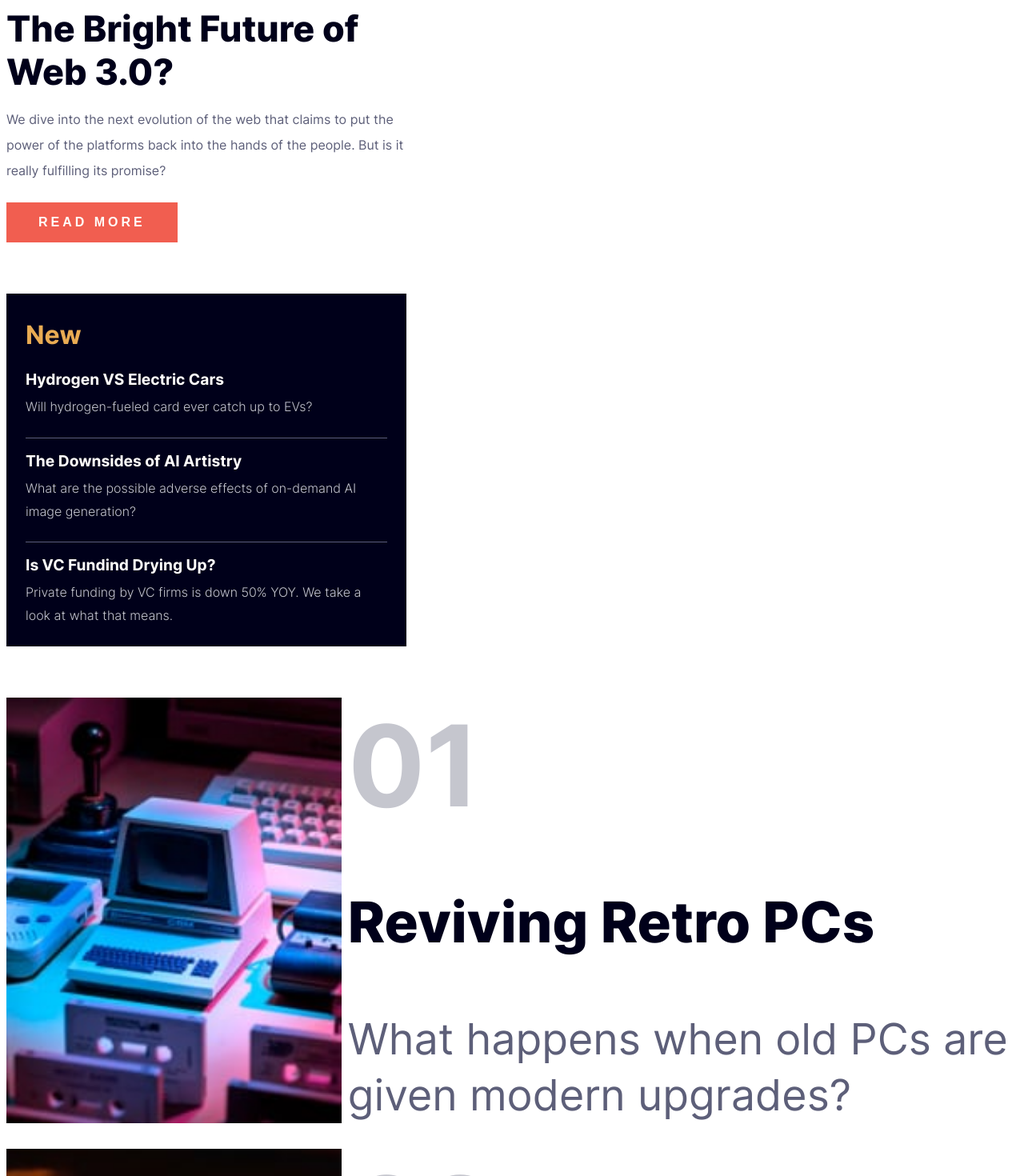
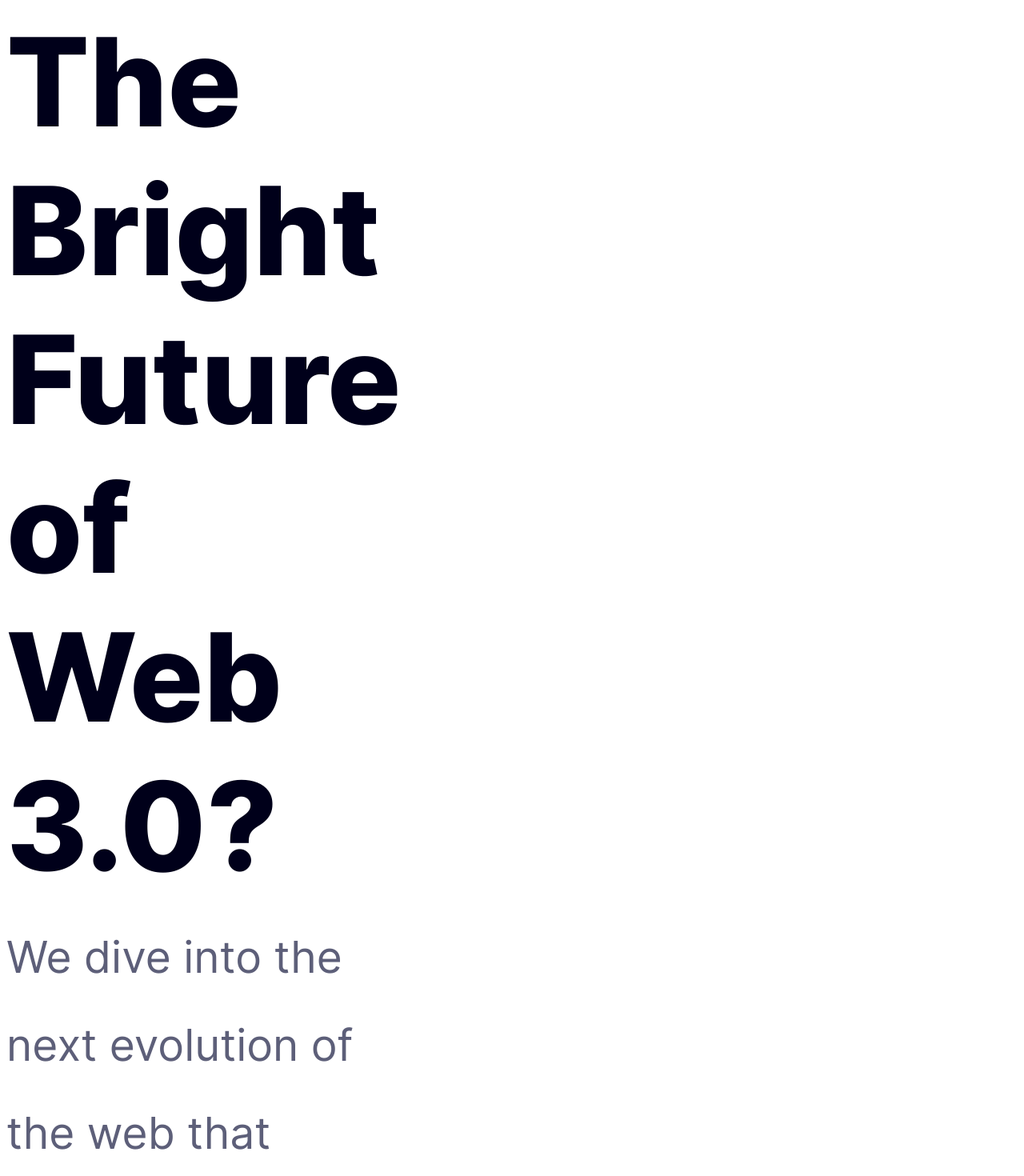
Before and after one commit to MatheusHG94/news-page-fementor, a React (Create React App) app: page / in a window 1280 px wide. Shown: the part 560-2030 px from the top of the page at 80% size. Built offline with nearby package versions, Linux system fonts and the light colour scheme.

Commit message:
font adjust.

```diff
--- a/src/components/Button/Button.module.scss
+++ b/src/components/Button/Button.module.scss
@@ -9,7 +9,7 @@
     font-weight: $font-bold;
     text-transform: uppercase;
     letter-spacing: 4px;
-    font-size: 1rem;
+    font-size: $paragraph-size;
 }
 
 .button:hover {
--- a/src/components/MainNews/MainNews.module.scss
+++ b/src/components/MainNews/MainNews.module.scss
@@ -7,14 +7,14 @@
     h1 {
         color: $dark-blue;
         font-weight: $font-bolder;
-        font-size: 2.8rem;
+        font-size: $main-title-size;
         margin-bottom: 1rem;
     }
 
     p {
         color: $grayish-blue;
         font-weight: $font-normal;
-        font-size: 1rem;
+        font-size: $paragraph-size;
         line-height: 2;
         margin-bottom: 1.5rem;
     }
--- a/src/components/MostReadNews/MostReadNews.module.scss
+++ b/src/components/MostReadNews/MostReadNews.module.scss
@@ -18,7 +18,6 @@
 
         span {
             color: $light-grayish-blue;
-            font-size: 2.5rem;
             font-size: 11vw;
             font-weight: 700;
             align-self: start;
@@ -26,8 +25,7 @@
 
         h3 {
             color: $dark-blue;
-            font-size: 1.3rem;
-            font-size: 5.5vw;
+            font-size: $title-size;
             font-weight: 800;
             line-height: 1.3;
             align-self: center;
@@ -40,8 +38,7 @@
 
         p {
             color: $grayish-blue;
-            font-size: 1rem;
-            font-size: 4.2vw;
+            font-size: $paragraph-size;
             line-height: 1.3;
             align-self: end;
         }
--- a/src/components/RecentNews/RecentNews.module.scss
+++ b/src/components/RecentNews/RecentNews.module.scss
@@ -8,7 +8,7 @@
 
     h2 {
         color: $orange;
-        font-size: 2rem;
+        font-size: 9vw;
         padding: 2rem 0 1.5rem 0;
     }
 
@@ -23,7 +23,7 @@
             color: $off-white;
             margin-bottom: .5rem;
             font-weight: 700;
-            font-size: 1.2rem;
+            font-size: $title-size;
         }
 
         h3:hover {
@@ -35,7 +35,7 @@
             color: $light-grayish-blue;
             font-weight: 300;
             line-height: 1.8;
-            font-size: 1rem;
+            font-size: $paragraph-size;
         }
 
         &:last-child {
--- a/src/styles/_variables.scss
+++ b/src/styles/_variables.scss
@@ -2,6 +2,10 @@
 $font-normal: 400;
 $font-bold: 700;
 $font-bolder: 800;
+
+$paragraph-size: 4.3vw;
+$title-size: 5.5vw;
+$main-title-size: 12vw;
 
 //color
 $red: hsl(5, 85%, 63%);
```
